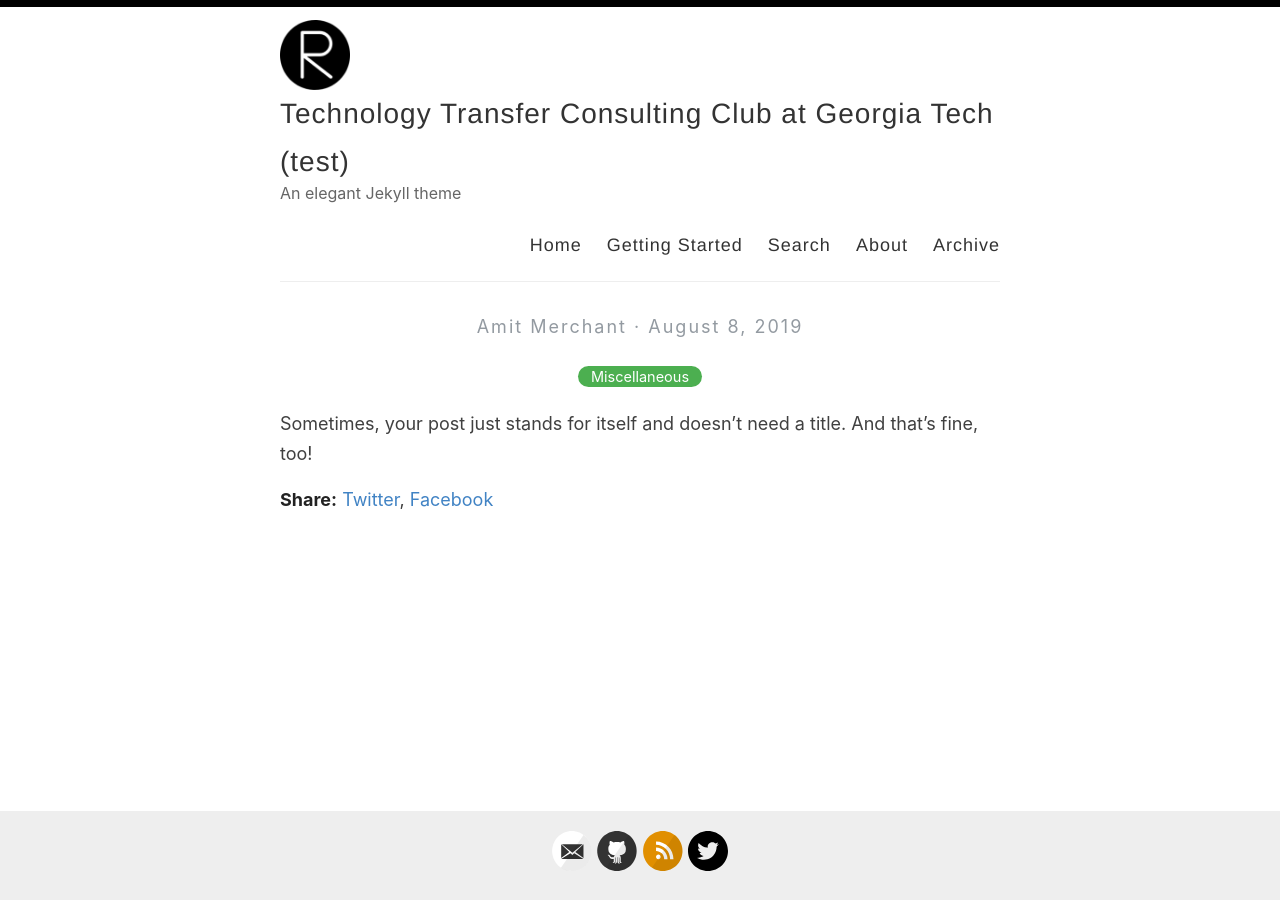
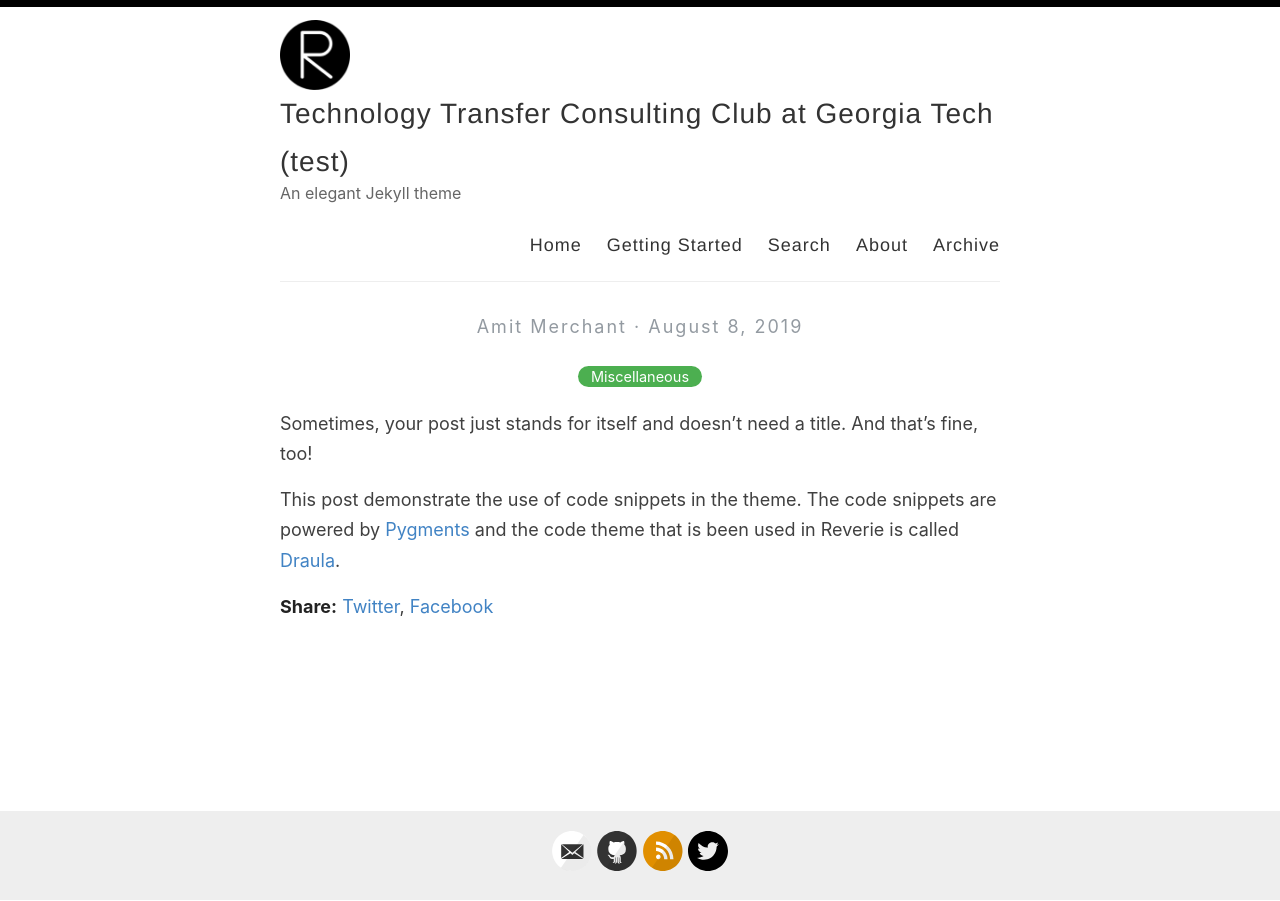
Before and after one commit to t2c2gatech/t2c2gatech10.github.io, a Jekyll site: the page built from _posts/2019-08-08-no-title-posts.md, in a window 1280 px wide. Built offline with Jekyll 4.4.1, drawn with Linux system fonts in a browser that asks for light colours.

Commit message:
Update 2019-08-08-no-title-posts.md

```diff
--- a/_posts/2019-08-08-no-title-posts.md
+++ b/_posts/2019-08-08-no-title-posts.md
@@ -4,3 +4,5 @@ title: ""
 categories: Miscellaneous
 ---
 Sometimes, your post just stands for itself and doesn't need a title. And that's fine, too!
+
+This post demonstrate the use of code snippets in the theme. The code snippets are powered by [Pygments](http://pygments.org/) and the code theme that is been used in Reverie is called [Draula](https://draculatheme.com/).
```
